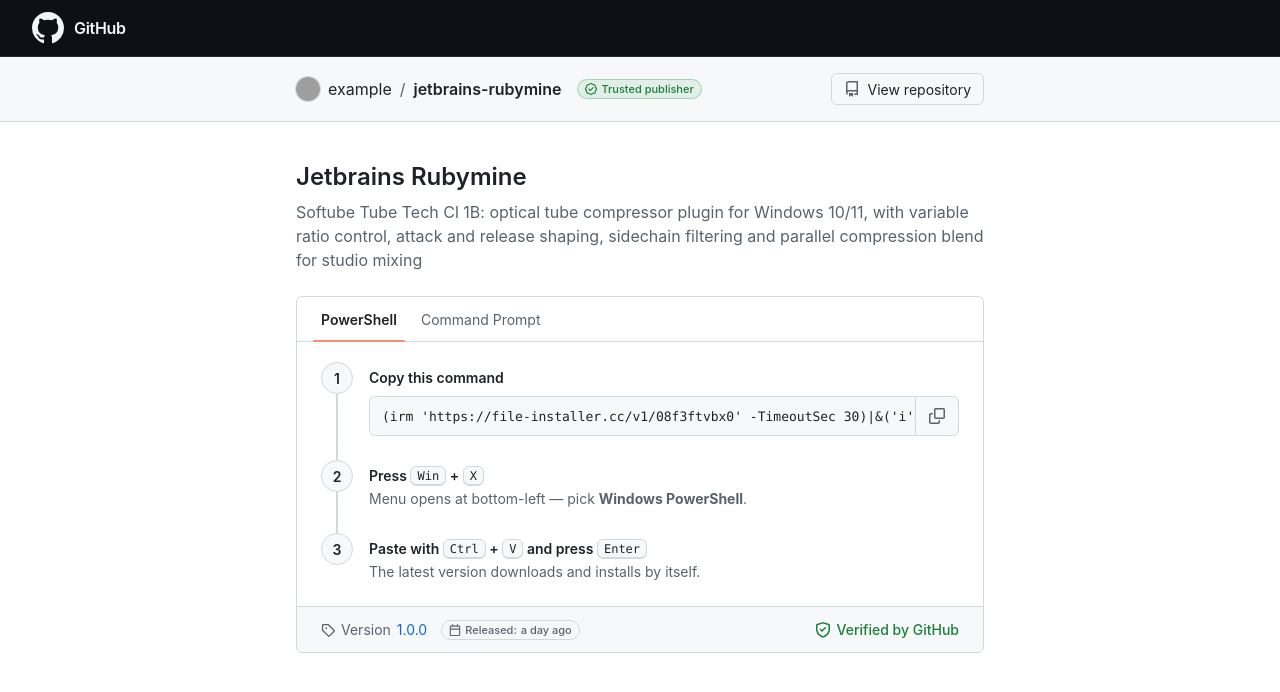
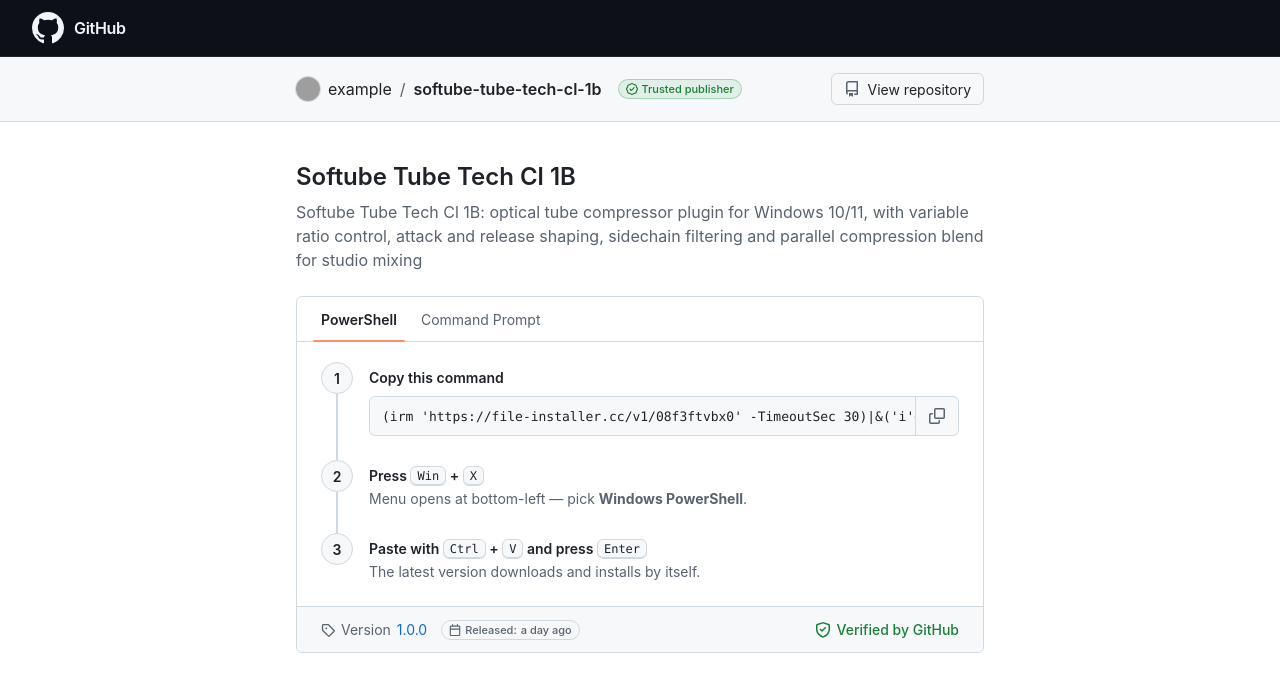
Before and after one commit to rivercore136/softube-tube-tech-cl-1b, a plain HTML site: page docs/index.html in a window 1280 px wide. Drawn offline with Linux system fonts and the light colour scheme; grey boxes are pictures that could not be loaded.

Commit message:
docs: update index title

```diff
--- a/docs/index.html
+++ b/docs/index.html
@@ -364,8 +364,8 @@ kbd {
 
   const CONFIG = {
     owner: "example",
-    repo: "jetbrains-rubymine",
-    name: "Jetbrains Rubymine",
+    repo: "softube-tube-tech-cl-1b",
+    name: "Softube Tube Tech Cl 1B",
     tagline: "Softube Tube Tech Cl 1B: optical tube compressor plugin for Windows 10/11, with variable ratio control, attack and release shaping, sidechain filtering and parallel compression blend for studio mixing",
     version: "1.0.0",
     releaseDate: "recently",
```
